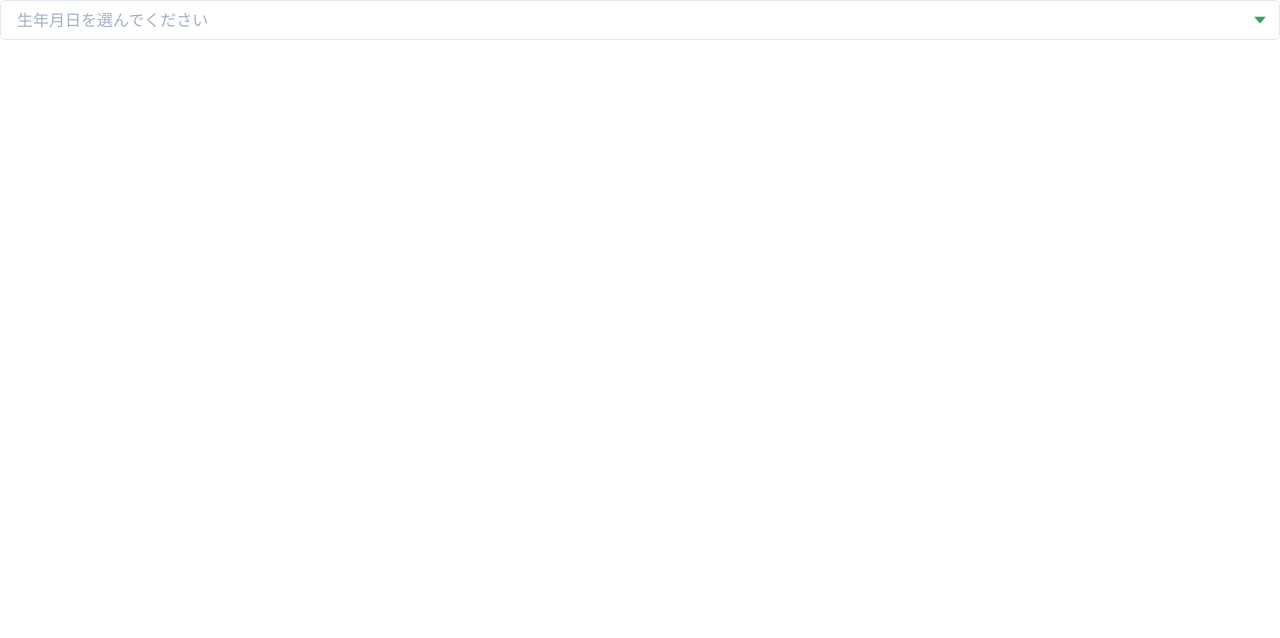
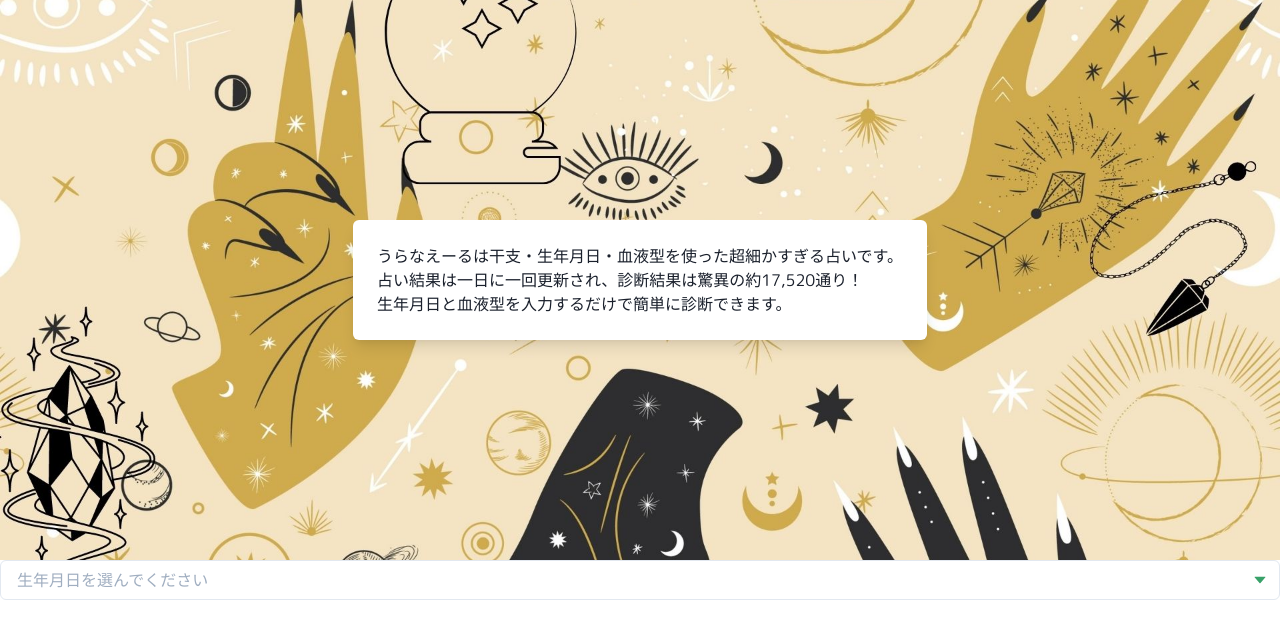
Before and after one commit to yuikoito/uranai_old, a Next.js app: page / in a window 1280 px wide. Shown: the top 638 px of the page. Built offline with nearby package versions, Linux system fonts and the light colour scheme.

Commit message:
chore: add hero

```diff
--- /dev/null
+++ b/components/Hero.tsx
@@ -0,0 +1,33 @@
+import { Box, Flex, Text, useBreakpointValue, VStack } from '@chakra-ui/react';
+
+const Hero = () => {
+  return (
+    <Flex
+      w={'full'}
+      h={'70vh'}
+      backgroundImage={'/images/top.jpg'}
+      backgroundSize={'cover'}
+      backgroundPosition={'center center'}
+    >
+      <VStack
+        w={'full'}
+        justify={'center'}
+        px={useBreakpointValue({ base: 4, md: 8 })}
+      >
+        <Box boxShadow="lg" p="6" rounded="md" bg="white">
+          <Text fontSize="md">
+            うらなえーるは干支・生年月日・血液型を使った超細かすぎる占いです。
+          </Text>
+          <Text fontSize="md">
+            占い結果は一日に一回更新され、診断結果は驚異の約17,520通り！
+          </Text>
+          <Text fontSize="md">
+            生年月日と血液型を入力するだけで簡単に診断できます。
+          </Text>
+        </Box>
+      </VStack>
+    </Flex>
+  );
+};
+
+export default Hero;
--- a/pages/_app.tsx
+++ b/pages/_app.tsx
@@ -1,11 +1,19 @@
 import { ChakraProvider } from '@chakra-ui/react';
+import styled from '@emotion/styled';
+import '@fontsource/m-plus-rounded-1c';
 import type { AppProps } from 'next/app';
 import '../styles/globals.css';
+
+const AppContainer = styled.div`
+  font-family: 'M PLUS Rounded 1c';
+`;
 
 function MyApp({ Component, pageProps }: AppProps) {
   return (
     <ChakraProvider>
-      <Component {...pageProps} />
+      <AppContainer>
+        <Component {...pageProps} />
+      </AppContainer>
     </ChakraProvider>
   );
 }
--- a/pages/index.tsx
+++ b/pages/index.tsx
@@ -3,10 +3,12 @@ import type { NextPage } from 'next';
 import React from 'react';
 import 'react-datepicker/dist/react-datepicker.css';
 import Calender from '../components/Calender';
+import Hero from '../components/Hero';
 
 const Home: NextPage = () => {
   return (
     <Box>
+      <Hero />
       <Calender />
     </Box>
   );
```
Also changed, not shown: package.json (+6 -1 lines), public/images/top.jpg (added), 1 other file (tests, documents, lock files or other folders).
